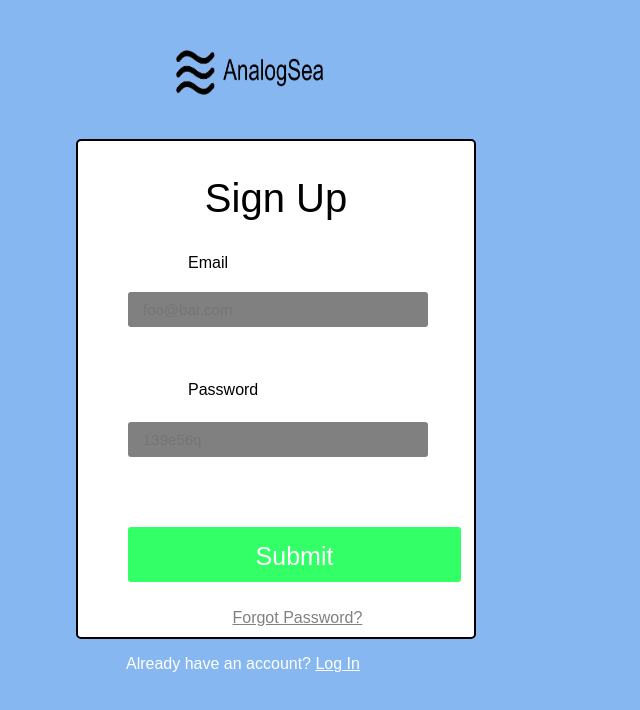
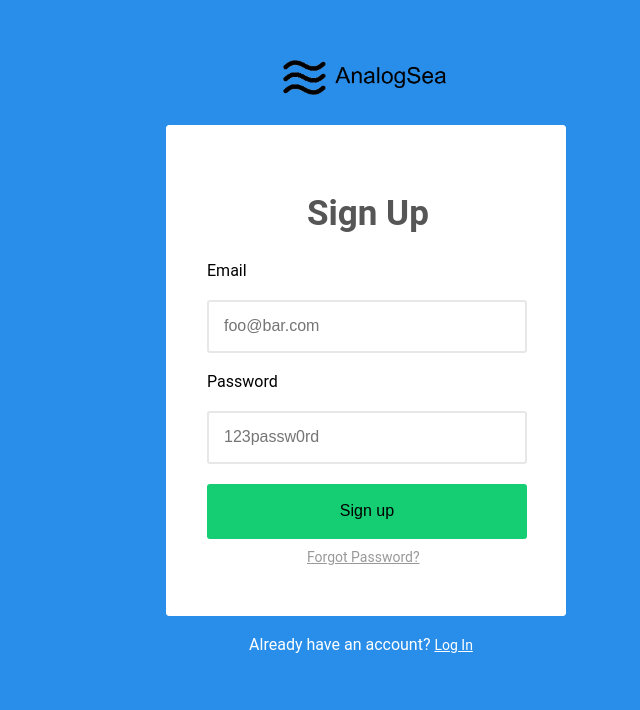
Before and after one commit to CodeforLiberty/AnalogSea, a plain HTML site: page index.html in a window 1280 px wide. Shown: the whole page, without its empty margins (274-914 px from the left). Drawn offline with Linux system fonts and the light colour scheme.

Commit message:
Style fixes

```diff
--- a/index.html
+++ b/index.html
@@ -3,27 +3,32 @@
 	<head>
 		<title>AnalogSea Login</title>
 		<link rel="stylesheet" type="text/css" href="styles/normalize.css">
-		<link rel="stylesheet" type="text/css" href="styles/styles.css">
+		<link rel="stylesheet" type="text/css" href="styles/styles2.css">
     	<meta charset="UTF-8">
     	<meta name="description" content="AnalogSea login">
 	</head>
 	<body>
 		<main>
 			<img alt="AnalogSea Logo" src="./logo.png">
-			<div>
+
+				<form action="NA" method="post" id="signup">
 				<h2> Sign Up</h2>
-				<form action="NA" method="post" id="signup">
 					<label for="Email">Email</label>
+					<br/>
 					<input type="email" name="Email" id="Email" placeholder="foo@bar.com" required>
+					<br/>
 					<label for="Password" id="password">Password</label>
-					<input type="text" name="Password" id="Password" placeholder="139e56q" required>
-					<input id="submit" name="submit" form="signup" type="submit">
+					<br/>
+					<input type="text" name="Password" id="Password" placeholder="123passw0rd" required>
+					<button type="submit">Sign up</button>
+
 					<a class="forgot" href="forgot_password/new">Forgot Password?</a>
 				</form>
-			</div>
+			<div>
 			<p>Already have an account?
 				<a href="/login">Log In</a>
 			</p>
+			</div>
 		</main>
 	</body>
 </html>
--- a/styles/styles.css
+++ /dev/null
@@ -1,69 +0,0 @@
-*{border-radius:3px; box-sizing:border-box;}
-
-div {
-	width:400px;
-	height:500px;
-	position:relative;
-	border:2px solid black;
-    left:350px;
-    background-color:white;
-    border-radius:5px;
-	margin-top:40px;
-	}
-
-body{
-	background-color:#86B7F0;
-}
-
-img{ margin-left:450px;
-	width:150px;
-	height:45px;
-	 margin-top:50px;
-	  }
-
-h2{text-align:center;
- font-size:40px;
-  font-weight:100;}
-
-input{ display:block;
-	position:absolute;
-	left:50px;
-	width:300px;
-	height:35px;
-	margin-top:20px;
-	 border:2px;
-	 padding: 15px;
-	  background-color:grey;
-	   font-size:15px;}
-
-	label{margin-left:110px;
-	 font-weight:300;
-	}
-
-	#Password{margin-top:150px;}
-	#password{ position:absolute;
-		top:240px;
-		 left:0px; }
-	#submit{ text-align:center;
-			position:absolute;
-		 	margin-top:255px;
-		  	left:50px;
-		   	width:333px;
-		    height: 55px;
-		    border:2px;
-		    padding:15px;
-		    background-color:#33FF66;
-		    color:white;
-		    font-size:25px;}
-
-#submit:hover { background-color:#00C200; }
-
-link{content:"Forgot Password?";}
-
-.forgot{ position:relative; display:inline; top:355px; }
-
-p{ padding-left:400px;  color:white;}
-
-a:link{ color:white; }
-
-a:link.forgot{ color:grey; }
--- /dev/null
+++ b/styles/styles2.css
@@ -0,0 +1,62 @@
+*{border-radius:3px;
+ box-sizing: border-box;
+  font-family:'Roboto', helvetica, sans-serif;
+}
+
+body{ background-color:#298EEA; }
+
+img{height:35px;
+ margin-top:60px;
+  margin-left:auto;
+   margin-right:auto;
+    margin-bottom:30px;
+     width:auto;
+      display:block;
+  }
+
+form{padding:40px;
+   width:400px;
+    border:solid 1px #FFFFFF;
+     background-color:white;
+     margin-left: auto;
+     margin-right: auto;
+ }
+     h2{font-size:35px;
+      line-height:38px;
+       padding-left:100px;
+        color:#565656;}
+
+input{padding:15px;
+  width:320px;
+   margin:20px 0px;
+    border:2px solid;
+     border-color:#E7E7E7;
+      color:#FCFCFC;
+  }
+
+button{width:320px;
+ border:2px;
+  padding:15px;
+   background-color:#15CD72;
+    height:55px;
+}
+
+a{ color:#999;
+ display:block;
+  margin:10px;
+   margin-left:100px;
+    font-size:14px;
+}
+
+p{ display:block;
+  color:#FFFFFF;
+   }
+
+p a{ display:inline;
+ margin-left:0px;
+  color:#FFFFFF;
+}
+
+div{margin:20px;
+ text-align:center;
+}
```
